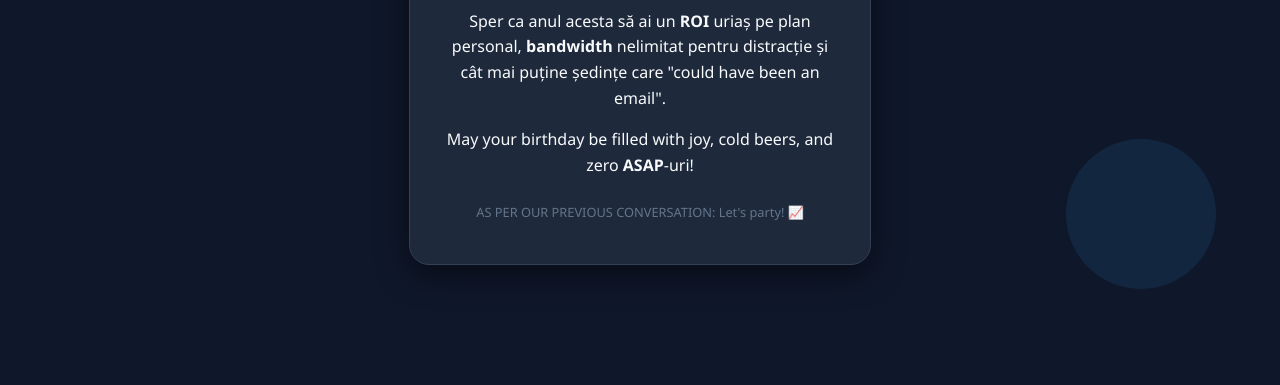
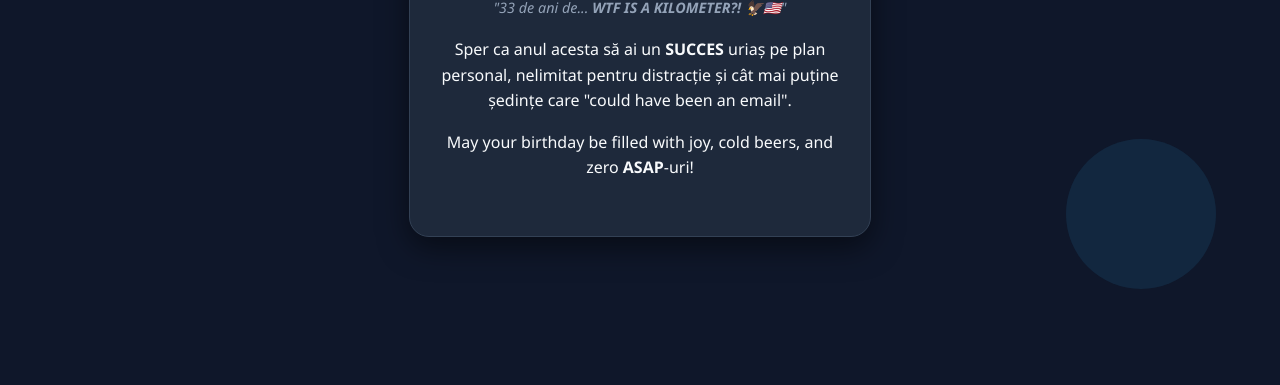
Before and after one commit to carina28udrea/andrei33, a plain HTML site: page cadou.html in a window 1280 px wide. Shown: the part 415-800 px from the top of the page. Drawn offline with Linux system fonts and the light colour scheme.

Commit message:
Add files via upload

```diff
--- a/cadou.html
+++ b/cadou.html
@@ -95,12 +95,12 @@
         <p class="joke-text">"33 de ani de... <b>WTF IS A KILOMETER?!</b> 🦅🇺🇸"</p>
 
         <div class="corporate-wish">
-            <p>Sper ca anul acesta să ai un <b>ROI</b> uriaș pe plan personal, <b>bandwidth</b> nelimitat pentru distracție și cât mai puține ședințe care "could have been an email".</p>
+            <p>Sper ca anul acesta să ai un <b>SUCCES</b> uriaș pe plan personal, nelimitat pentru distracție și cât mai puține ședințe care "could have been an email".</p>
             <p>May your birthday be filled with joy, cold beers, and zero <b>ASAP</b>-uri!</p>
         </div>
 
         <p style="margin-top: 25px; font-size: 0.8rem; color: #64748b;">
-            AS PER OUR PREVIOUS CONVERSATION: Let's party! 📈
+
         </p>
     </div>
 
```
